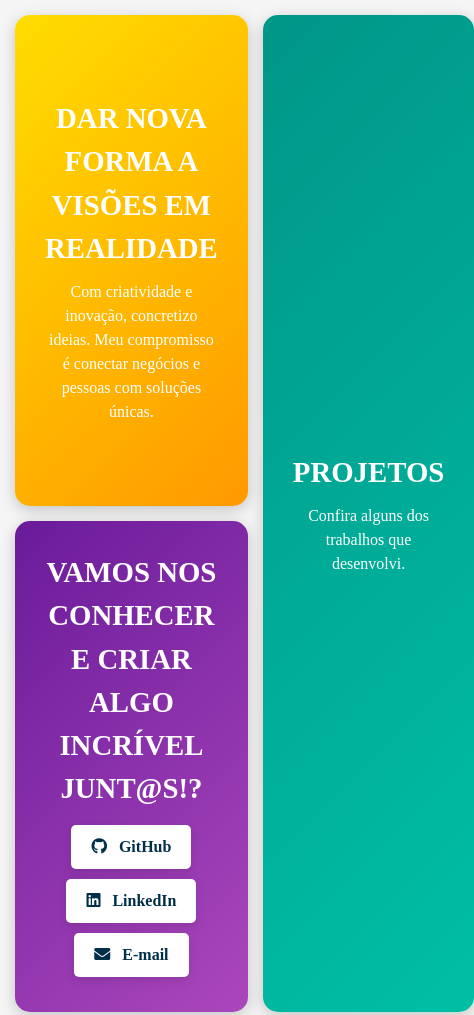
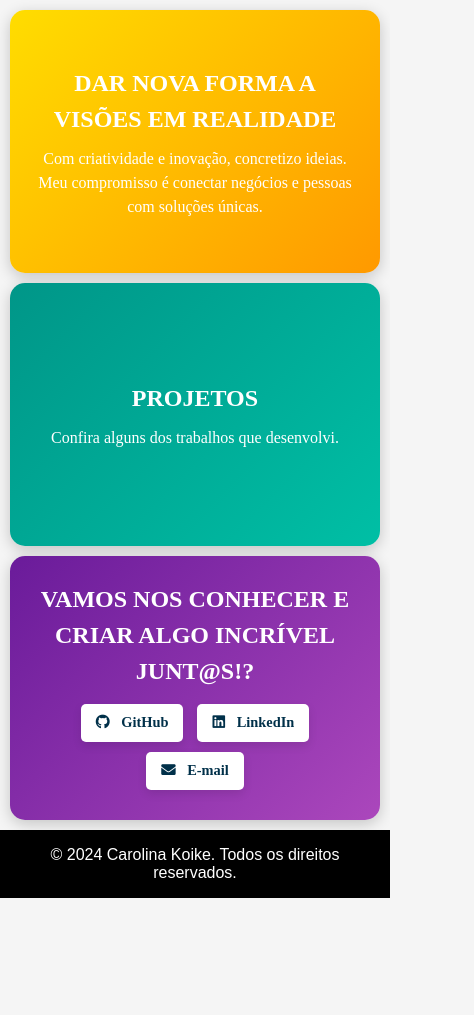
Before and after one commit to carolinakoike/portfolio, a plain HTML site: page index.html in a window 390 px wide. Shown: the top 1015 px of the page, 474 px wide, since content can reach past the window. After the commit the page ends 898 px from the top, so only its background shows below. Drawn offline with Linux system fonts and the light colour scheme.

Commit message:
inclusão de responsividade para mobile

```diff
--- a/styles.css
+++ b/styles.css
@@ -119,3 +119,36 @@ footer {
   padding: 1rem;
   margin-top: auto; /* Empurra o footer para o final */
 }
+
+
+/* Responsividade */
+@media (max-width: 768px) {
+  .blocks {
+    grid-template-columns: 1fr; /* Alinhar em uma única coluna */
+    grid-template-rows: repeat(3, 1fr); /* Cada card ocupa uma linha */
+    gap: 10px; /* Reduz o espaço entre os cards */
+    padding: 10px;
+  }
+
+  .block.dynamic {
+    grid-row: span 1; /* Ocupa apenas 1 linha */
+  }
+
+  .block {
+    padding: 15px;
+    font-size: 1.5rem;
+  }
+
+  .block h2 {
+    font-size: 1.5rem; /* Texto menor no mobile */
+  }
+
+  .block-content {
+    font-size: 1.2rem;
+  }
+
+  .btn {
+    font-size: 0.9rem;
+    padding: 8px 15px;
+  }
+}
```
